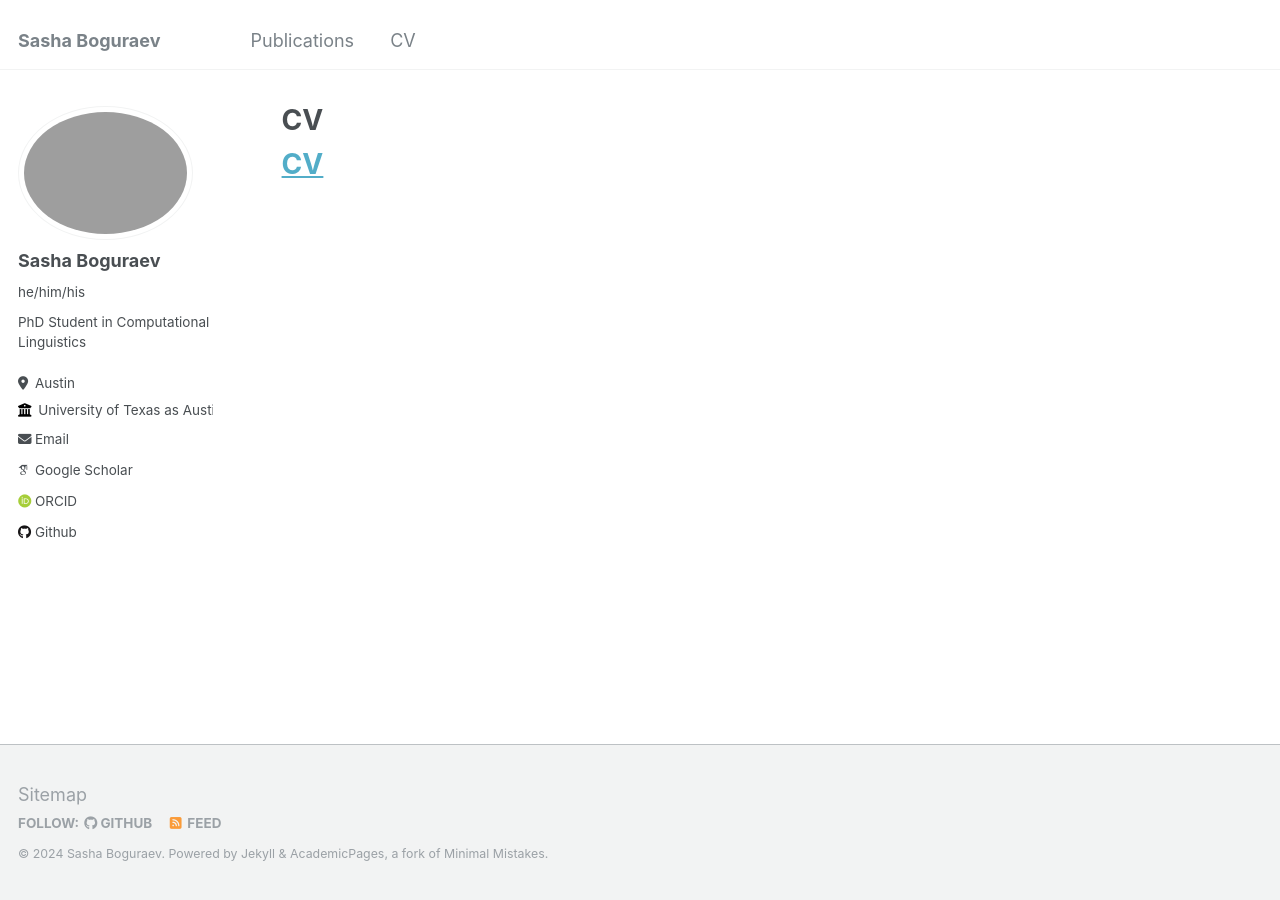
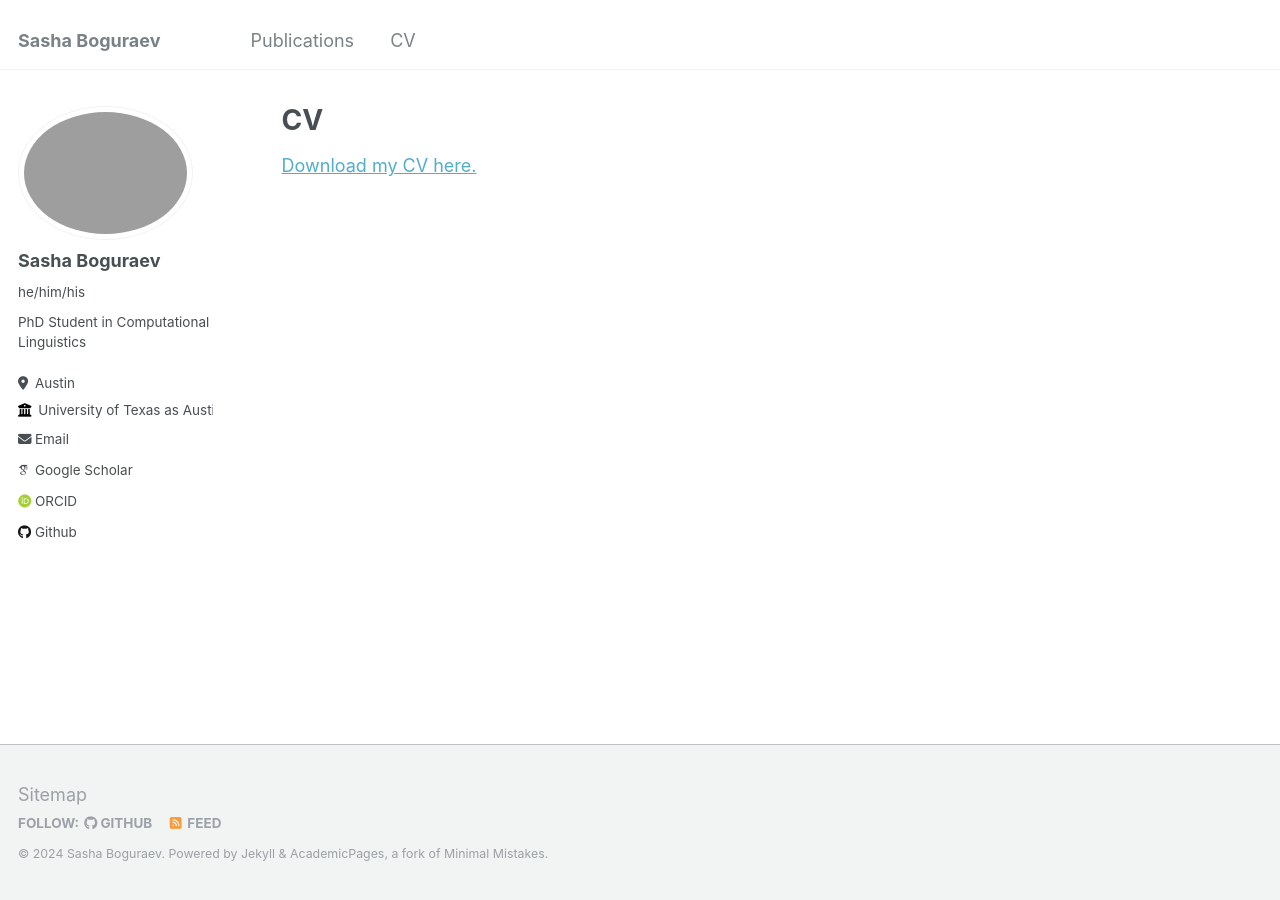
Before and after one commit to SashaBoguraev/SashaBoguraev.github.io, a Jekyll site: the page built from _pages/cv.md, in a window 1280 px wide. Built offline with Jekyll 4.4.1, drawn with Linux system fonts in a browser that asks for light colours; some web fonts are replaced; our own code applies the rules of GitHub Pages for plain Markdown files.

Commit message:
Update cv.md

```diff
--- a/_pages/cv.md
+++ b/_pages/cv.md
@@ -1 +1,10 @@
-# [CV](https://SashaBoguraev.github.io/files/CV.pdf)
+---
+layout: archive
+title: CV
+permalink: /cv/
+author_profile: true
+redirect_from:
+  - /resume
+---
+
+[Download my CV here.](https://SashaBoguraev.github.io/files/CV.pdf)
```
